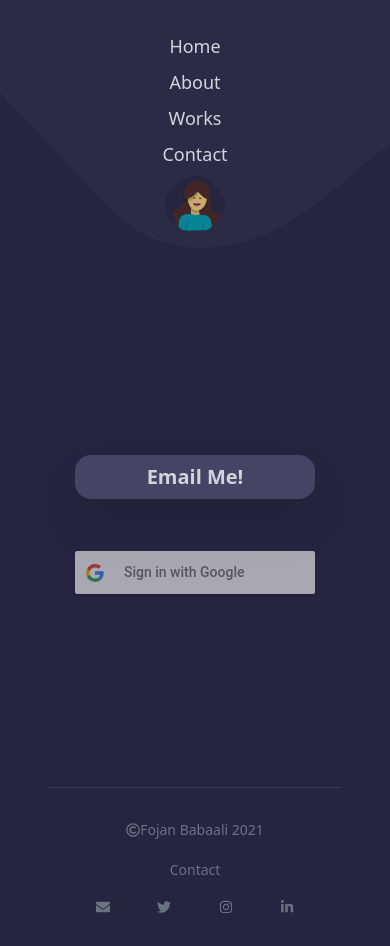
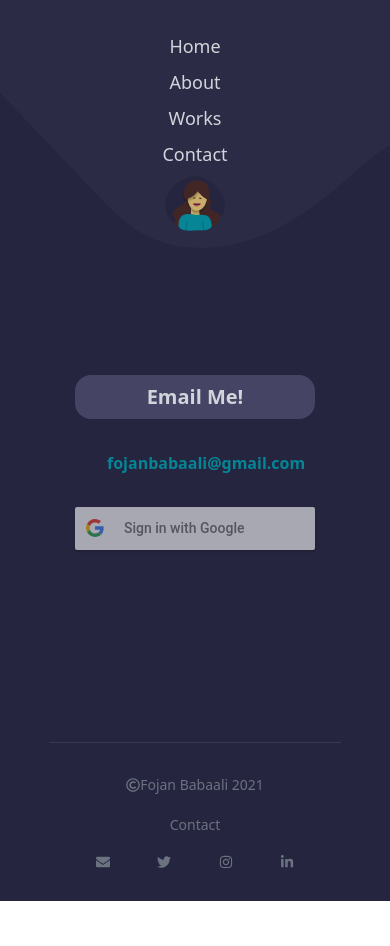
Before and after one commit to fojanb/Fojan-Portfolio, a React (Create React App) app: page /google-login in a window 390 px wide. After the commit the page ends 901 px from the top, so only its background shows below. Built offline with nearby package versions, Linux system fonts and the light colour scheme.

Commit message:
SSO update

```diff
--- a/src/components/About/About.js
+++ b/src/components/About/About.js
@@ -15,7 +15,7 @@ const About = () => {
     <div>
       <div className="grid grid-rows-1 grid-cols-2 text-gray-300 w-2/3 m-auto pt-14 pb-32 sm:grid-cols-1 sm:gap-4 md:grid-cols-1 md:gap-4 lg:gap-8 lg:grid-cols-1 lg:w-3/6">
         <p className="bg-blob4 bg-contain bg-center bg-no-repeat flex justify-center items-center text-center text-gray-300 font-bold text-3xl p-20 z-20 sm:bg-secondary sm:rounded-2xl sm:p-2 sm:text-sm sm:bg-none md:bg-secondary md:rounded-2xl md:p-2 md:text-xl md:bg-none lg:text-xl">
-          About Fojan
+          About Me
         </p>
 
         <p className="flex justify-center items-center text-left text-justify z-20 sm:mb-18 md:mb-18 galaxy:mb-18">
--- a/src/components/Contact/Contact.js
+++ b/src/components/Contact/Contact.js
@@ -6,7 +6,7 @@ const Contact = () => {
     <div>
       <div className="grid grid-rows-1 grid-cols-2 text-gray-300 w-7/12 gap-4 m-auto py-24 sm:grid-cols-1 sm:gap-8 md:grid-cols-1 md:gap-4">
         <p className="bg-blob2 bg-contain bg-center bg-no-repeat flex items-center py-20 justify-center text-gray-300 font-bold text-3xl z-20 sm:bg-secondary sm:rounded-2xl sm:p-2 sm:text-sm sm:bg-none sm:shadow-2xl md:shadow-2xl md:bg-secondary md:rounded-2xl md:p-2 md:text-xl md:bg-none lg:text-xl">
-          Contact Fojan
+          Contact Me
         </p>
         <p className="flex flex-col justify-center items-left text-left py-4 z-20 ">
           For questions relating/regarding Frontend Development,UI/UX Design ,
--- a/src/components/SSO/SSO.js
+++ b/src/components/SSO/SSO.js
@@ -7,8 +7,9 @@ const responseGoogle = (response) => {
 };
 const SSO = () => {
   return (
-    <div className="grid grid-rows-3 grid-cols-1 w-60 justify-center gap-1 items-center text-center m-auto m-0 mt-32 relative z-50 lg:mt-24">
-      <p className="bg-blob2 bg-contain bg-center bg-no-repeat flex text-gray-300 font-bold text-xl text-center justify-center items-center p-12 lg:text-lg sm:bg-none sm:bg-secondary sm:w-60 sm:m-auto sm:rounded-2xl sm:mt-8 sm:p-2 sm:text-sm sm:shadow-2xl md:shadow-2xl md:bg-secondary md:w-60 md:m-auto md:mt-24 md:rounded-2xl md:p-2 md:text-xl md:bg-none lg:text-xl">Email Me!</p>
+    <div className="grid grid-cols-1 w-60 justify-center items-center text-center m-auto m-0 mt-20 mb-48 relative z-50">
+      <p className="bg-blob2 bg-contain bg-center bg-no-repeat flex text-gray-300 font-bold text-xl text-center justify-center items-center m-0 m-auto p-12 lg:text-lg sm:bg-none sm:bg-secondary sm:w-60 sm:m-auto sm:rounded-2xl sm:mt-8 sm:p-2 sm:text-sm md:bg-secondary md:w-60 md:m-auto md:mt-8 md:rounded-2xl md:p-2 md:text-xl md:bg-none lg:text-xl">Email Me!</p>
+      <strong className="text-greeny hover:text-lightGreeny p-8 transform hover:scale-100 hover:transition duration-500 ease-in-out">fojanbabaali@gmail.com</strong>
       <GoogleLogin
         clientId="608613478109-td6sqllrd930dpeoigpt4ei16taf0dbe.apps.googleusercontent.com"
         buttonText="Sign in with Google"
--- a/src/components/Works/Works.js
+++ b/src/components/Works/Works.js
@@ -5,10 +5,10 @@ const Works = () => {
   const myWorks = [
     {
       title: "My Personal Portfolio",
-      description: `This is one of those projects that I geniunly made it with true
+      description: `This project is one of those projects that I geniunly made it with true
       love.
 
-    I have designed each pieces in figma, from icons, avatar and
+    I have designed each pieces from the scratch in the Figma, such as icons, avatar and SVG and PNG
     images as well as creating a unique and eye-pleasing color
     palette.
 
@@ -41,14 +41,14 @@ const Works = () => {
     },
     {
       title: "Covid Widgets",
-      description: `You can not live in 2020 and don't remember Covid-19 pandemeic! It
+      description: `You could not live in 2020 and ignore Covid-19 pandemeic! It
       is almost 2022 and Yeah the whole world are still dealing with it!
 
       Since I live in Canada (Eh), I decided to follow up Covid-19 data
       diagram every single day to see if there is a pick or not and in
       general be updated with the all sort of rates (i.e. death rate). I
       found the Canada-Covid-API and start to making a simple but enough
-      widget by fetchig the API.`,
+      widget by fetchig its API.`,
       link: `https://github.com/fojanb/coronavirus-info-widgets`,
     },
     {
@@ -145,7 +145,7 @@ const Works = () => {
         <span>Works</span>
       </p>
       <p className="flex flex-col text-left items-center justify-center text-lg m-auto text-gray-300 px-14 py-8 relative z-40">
-        <div>Here you can find out some of my personal frontend projects.</div>
+        <div>Here you can find some of my personal frontend projects.</div>
         <div>
           I have mostly used React and public API on them. Make sure to checkout{" "}
           <a href="https://github.com/fojanb" target="_blank">
```
